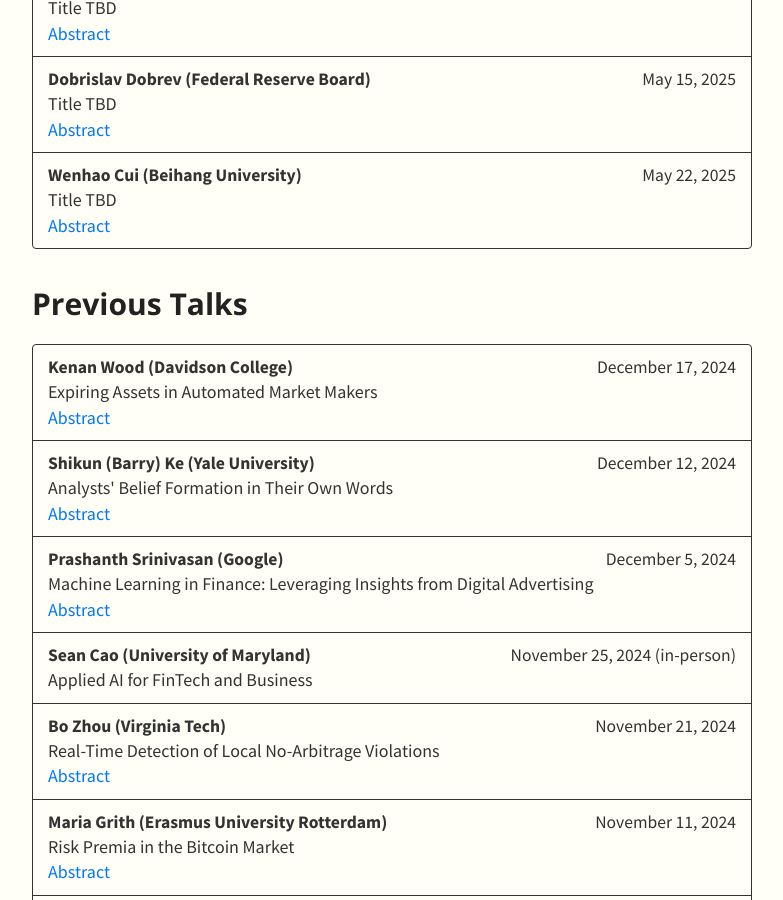
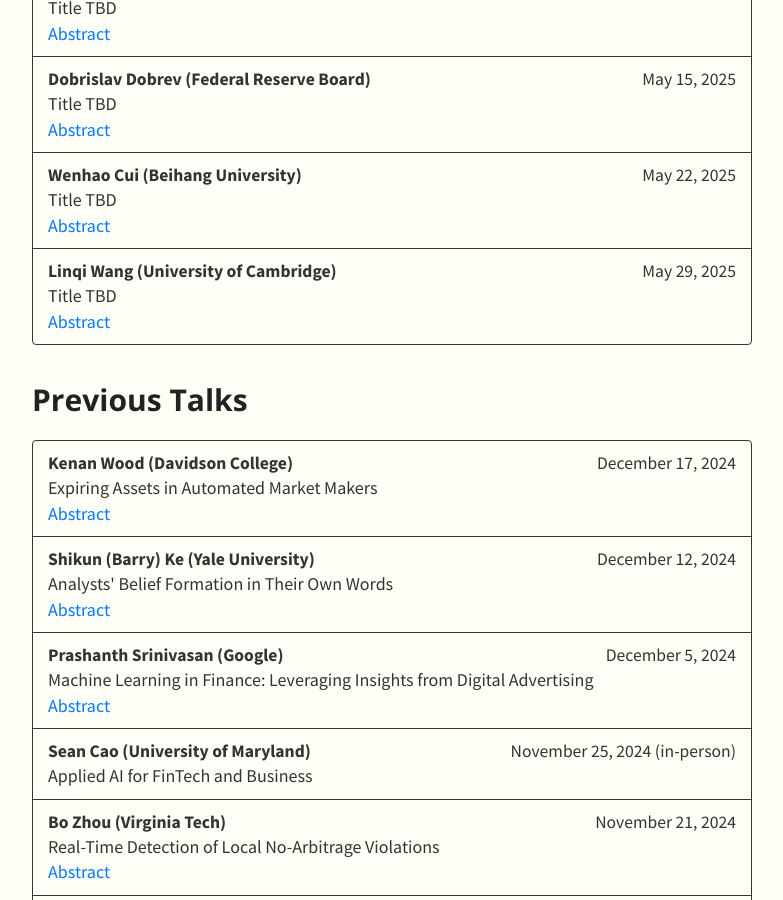
Before and after one commit to SML-Fin/SML-Fin.github.io, a Jekyll site: the page built from index.md, in a window 1280 px wide and 900 px high, scrolled down 1383 px. Shown: the whole window, without its empty margins (248-1031 px from the left). Built offline with Jekyll 4.4.1, drawn with Linux system fonts in a browser that asks for light colours; nearby versions of some CDN libraries; our own code applies the rules of GitHub Pages for plain Markdown files.

Commit message:
Update talks.yml

```diff
--- a/_data/talks.yml
+++ b/_data/talks.yml
@@ -42,6 +42,10 @@
       abstract: TBD
     - speaker: Wenhao Cui (Beihang University)
       date: May 22, 2025
+      title: Title TBD
+      abstract: TBD
+    - speaker: Linqi Wang (University of Cambridge)
+      date: May 29, 2025
       title: Title TBD
       abstract: TBD
 
```
